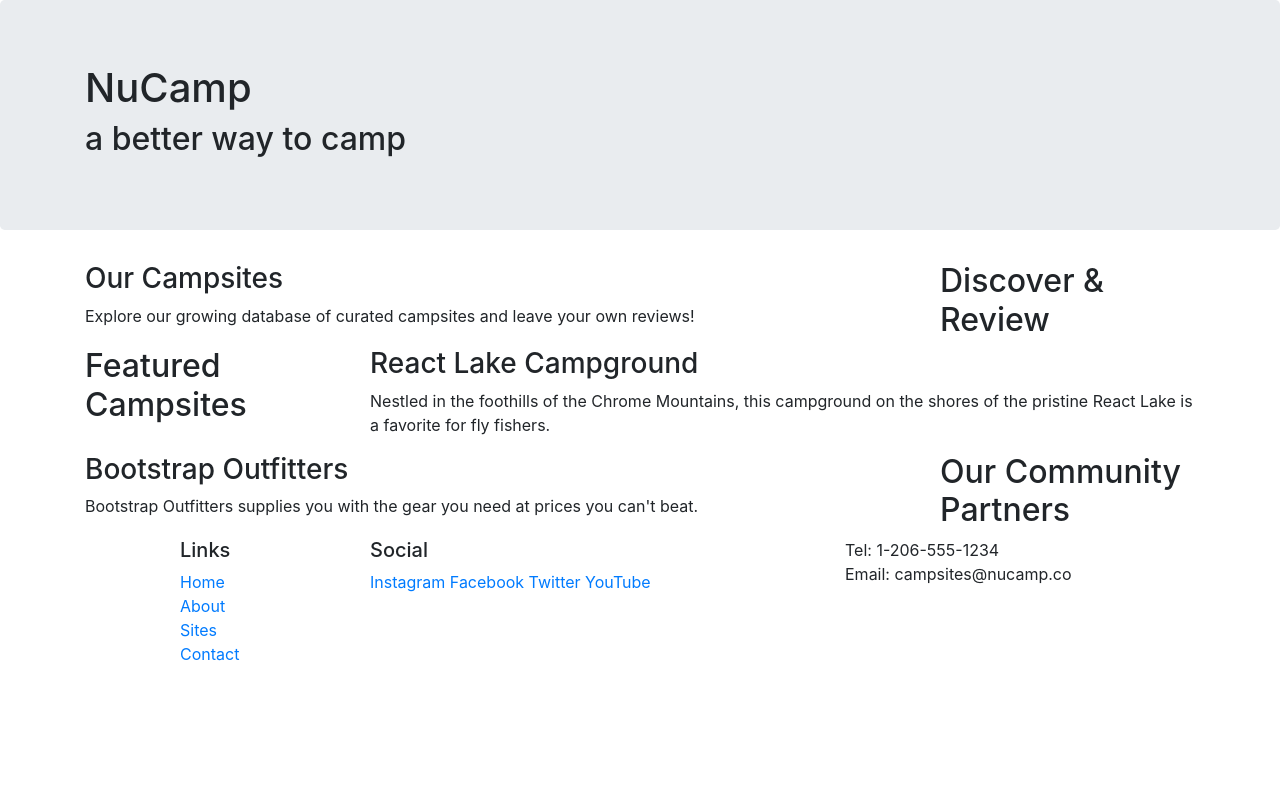
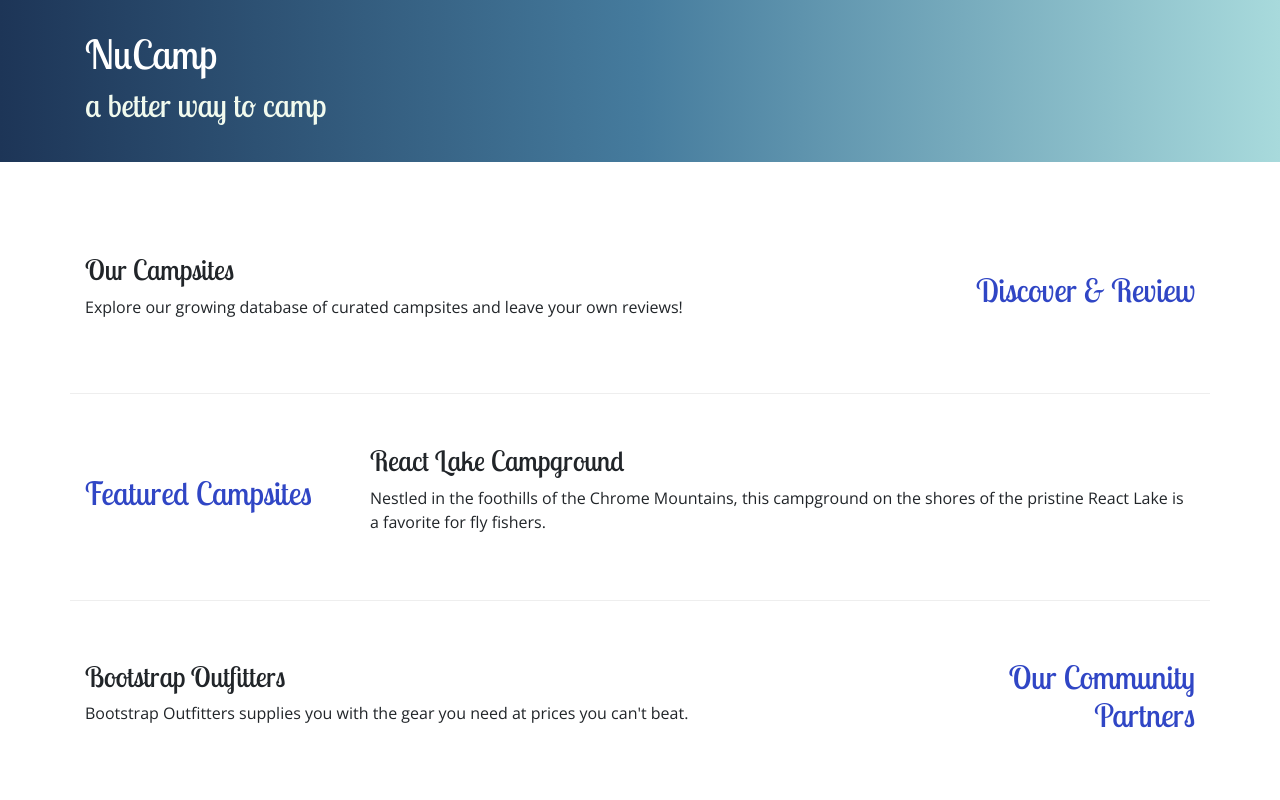
Before and after one commit to stahelin-dev/nucampsites-bootstrap, a website: page index.html in a window 1280 px wide. Shown: the top 800 px of the page. Drawn offline with nearby package versions, Linux system fonts and the light colour scheme.

Commit message:
Add customs styles

```diff
--- /dev/null
+++ b/css/styles.css
@@ -0,0 +1,34 @@
+body {
+  font-family: "Open Sans", sans-serif;
+}
+
+h1,
+h2,
+h3 {
+  font-family: "Lobster Two", cursive;
+}
+
+h2 {
+  color: #3046c5;
+}
+
+header h2 {
+  color: #f1faee;
+}
+
+footer {
+  background-image: linear-gradient(#f1faee, white);
+  padding: 20px 0;
+}
+
+.jumbotron {
+  padding: 30px;
+  background-image: linear-gradient(to right, #1d3557, #457b9d, #a8dadc);
+  color: white;
+}
+
+.row-content {
+  padding: 50px 0;
+  border-bottom: 1px ridge;
+  min-height: 200px;
+}
--- a/index.html
+++ b/index.html
@@ -9,12 +9,16 @@
         <!-- Bootstrap CSS -->
         <link rel="stylesheet" href="node_modules/bootstrap/dist/css/bootstrap.min.css" />
 
+        <!-- Additional CSS must be placed after Bootstrap CSS -->
+        <link rel="stylesheet" href="https://fonts.googleapis.com/css?family=Lobster+Two|Open+Sans" />
+        <link rel="stylesheet" href="css/styles.css" />
+
         <title>NuCamp: A Better Way To Camp</title>
     </head>
 
 <body>
 
-    <header class="jumbotron">
+    <header class="jumbotron jumbotron-fluid">
         <div class="container">
             <div class="row">
                 <div class="col">
@@ -26,9 +30,9 @@
     </header>
 
     <div class="container">
-        <div class="row">
+        <div class="row row-content align-items-center">
             <div class="col-sm-4 order-sm-last col-md-3">
-                <h2>Discover & Review</h2>
+                <h2 class="text-sm-right">Discover & Review</h2>
             </div>
             <div class="col">
                 <h3>Our Campsites</h3>
@@ -36,7 +40,7 @@
             </div>
         </div>
 
-        <div class="row">
+        <div class="row row-content align-items-center">
             <div class="col-sm-4 col-md-3">
                 <h2>Featured Campsites</h2>
             </div>
@@ -46,9 +50,9 @@
    			</div>
         </div>
 
-        <div class="row">
+        <div class="row row-content align-items-center">
             <div class="col-sm-4 order-sm-last col-md-3">
-                <h2>Our Community Partners</h2>
+                <h2 class="text-sm-right">Our Community Partners</h2>
             </div>
             <div class="col">
                 <h3>Bootstrap Outfitters</h3>
@@ -69,14 +73,14 @@
                         <li><a href="#">Contact</a></li>
                     </ul>
                 </div>
-                <div class="col-6 col-sm-5">
+                <div class="col-6 col-sm-5 text-center">
                 	<h5>Social</h5>
                     <a href="http://instagram.com/">Instagram</a>
                     <a href="http://facebook.com/">Facebook</a>
                     <a href="http://twitter.com/">Twitter</a>
                     <a href="http://youtube.com/">YouTube</a>
                 </div>
-                <div class="col-sm-4">
+                <div class="col-sm-4 text-center">
                     Tel: 1-206-555-1234<br />
                     Email: campsites@nucamp.co
                 </div>
```
